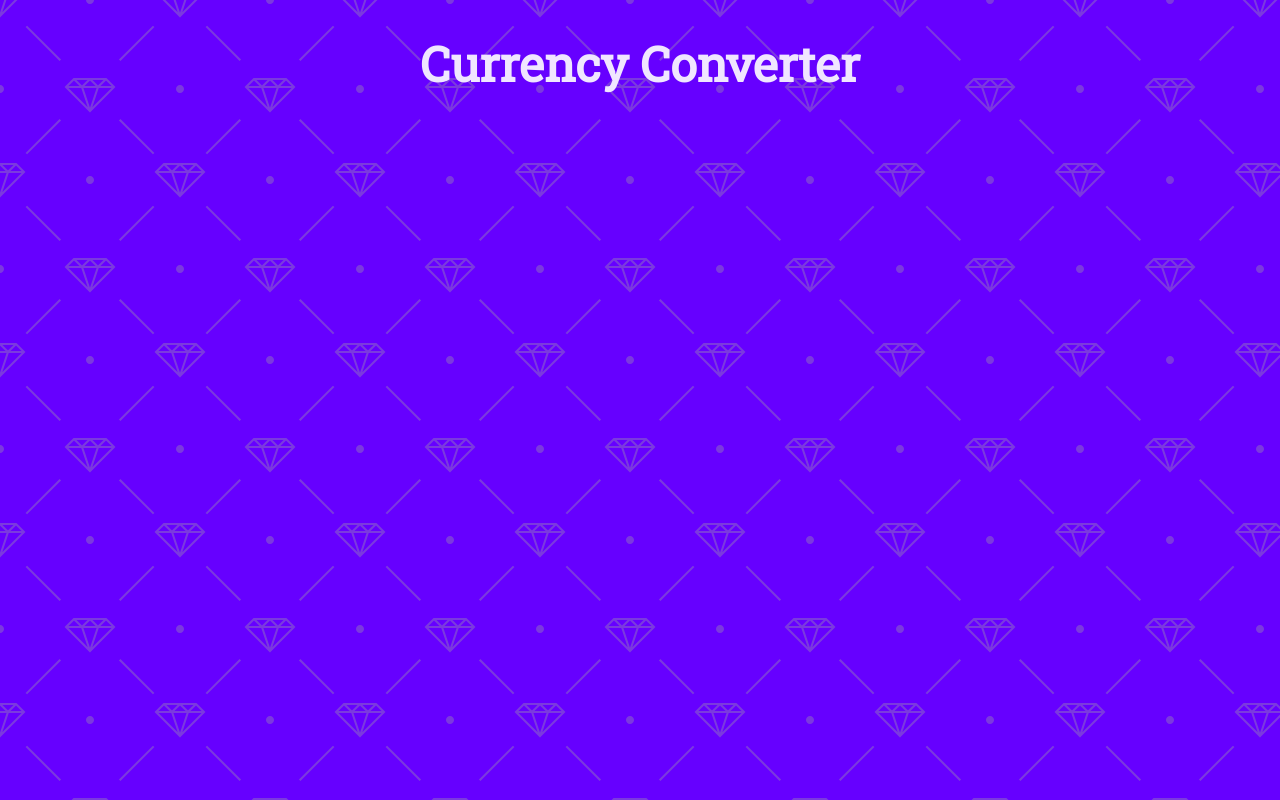
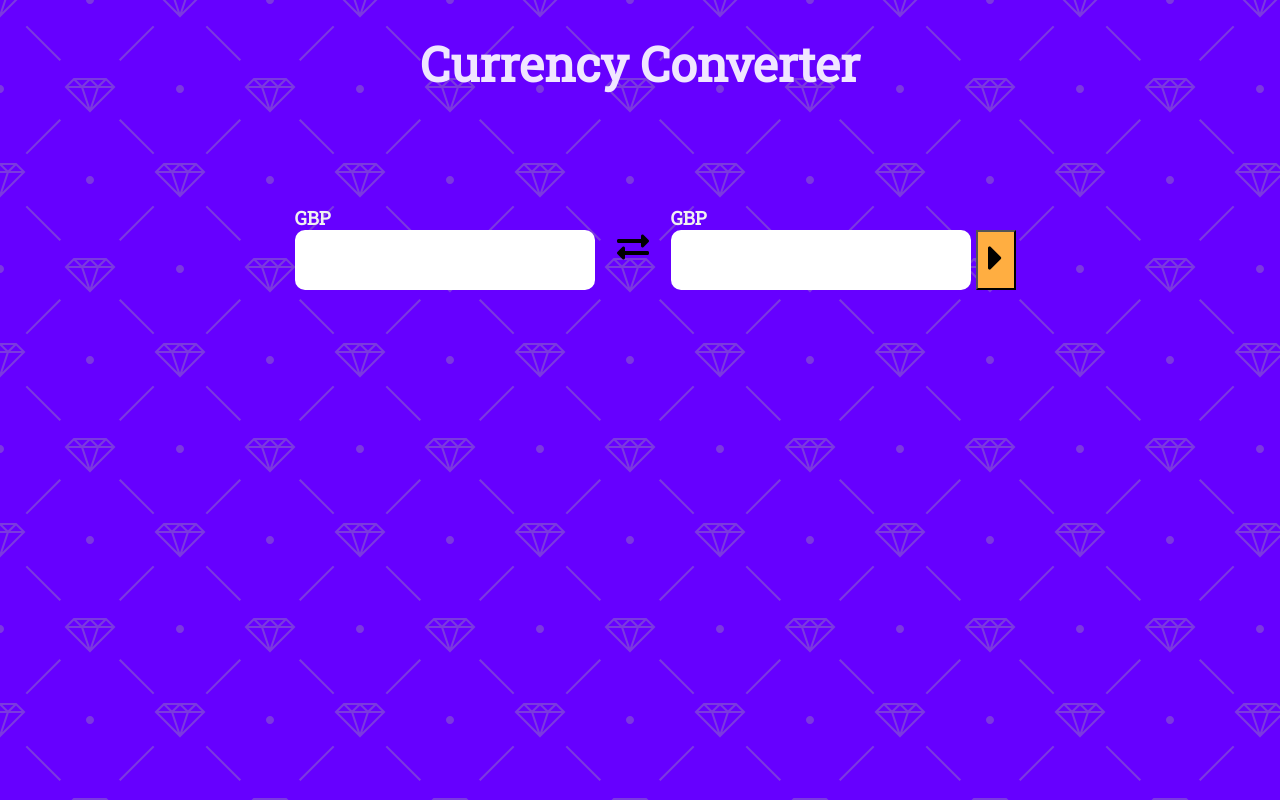
Before and after one commit to AshrafPatel/TDD-Assessment, a React (Create React App) app in the folder assessment/: page / in a window 1280 px wide. Built offline with nearby package versions, Linux system fonts and the light colour scheme.

Commit message:
Added new React components

```diff
--- /dev/null
+++ b/assessment/src/components/CurrecyFormTextBox/CurrencyFormTextBox.js
@@ -0,0 +1,12 @@
+import React from "react"
+
+const CurrencyFormTextBox = ({title}) => {
+    return (
+        <div className="currency-text-container">
+            <h3>{title}</h3>
+            <input className="currency-text" type="text"/>
+        </div>
+    )
+}
+
+export default CurrencyFormTextBox
--- a/assessment/src/components/CurrencyForm/CurrencyForm.js
+++ b/assessment/src/components/CurrencyForm/CurrencyForm.js
@@ -1,8 +1,17 @@
 import React from 'react';
+import CurrencyFormTextBox from '../CurrecyFormTextBox/CurrencyFormTextBox';
+
 
 const CurrencyForm = () => {
     return (
-        <div className="currency-form-container"></div>
+        <div className="currency-form-container">
+            <div className="currency-container">
+                <CurrencyFormTextBox title="GBP"/>
+                <i className="fas fa-exchange-alt"></i>
+                <CurrencyFormTextBox title="GBP"/>
+                <button><i className="fas fa-caret-right"></i></button>
+            </div>
+        </div>
     )
 }
 
```
